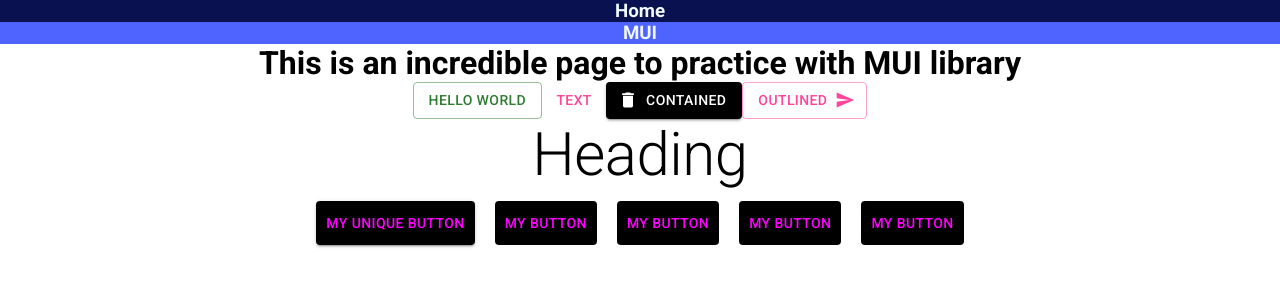
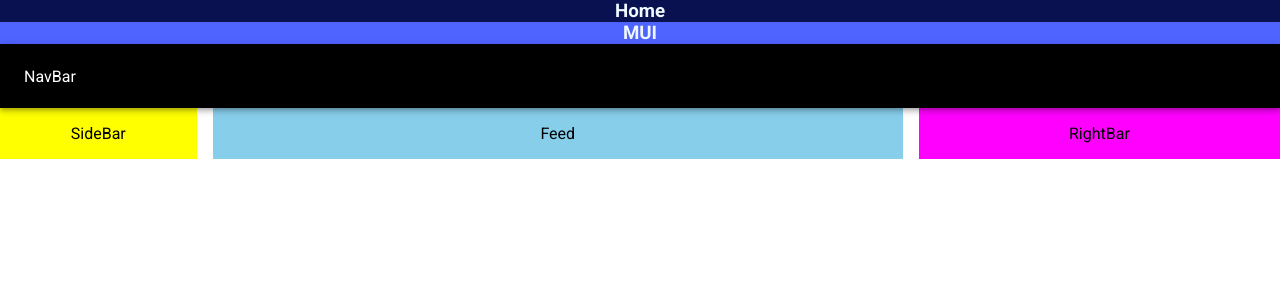
Before and after one commit to PlatenPrime/tutorials, a React (Create React App) app: page /mui in a window 1280 px wide. Shown: the top 300 px of the page. Built offline with nearby package versions, Linux system fonts and the light colour scheme.

Commit message:
move further in mui

```diff
--- a/src/pages/MUI/MUI.js
+++ b/src/pages/MUI/MUI.js
@@ -1,63 +1,31 @@
 import React from 'react';
-import Button from '@mui/material/Button';
-import DeleteIcon from '@mui/icons-material/Delete';
-import SendIcon from '@mui/icons-material/Send';
-import { ThemeProvider, Typography } from '@mui/material';
-import { styled } from '@mui/system';
+import { Box, Stack, ThemeProvider, Typography } from '@mui/material';
 import { theme } from '../../theme';
+import MUISideBar from './MUIComponents/MUISideBar';
+import MUIFeed from './MUIComponents/MUIFeed';
+import MUIRightBar from './MUIComponents/MUIRightBar';
+import MUINavBar from './MUIComponents/MUINavBar';
+
 
 const MUI = () => {
-
-	const MyButton = styled(Button)(
-		{
-			backgroundColor: "black",
-			color: "#f0f",
-			margin: "10px",
-			padding: "10px",
-			"&:hover": {
-				backgroundColor: "blue",
-			},
-			"&:disabled": {
-				backgroundColor: "gray",
-			}
-		}
-	)
 
 
 
 
 	return (
 		<ThemeProvider theme={theme}>
-			<div>
-				<h1>This is an incredible page to practice with MUI library</h1>
-				<Button variant="outlined" color='success'>Hello World</Button>
-				<Button variant="text" color='secondary'>Text</Button>
-				<Button startIcon={<DeleteIcon />} variant="contained">Contained</Button>
-				<Button endIcon={<SendIcon />} color='secondary' variant="outlined">Outlined</Button>
-				<Typography variant="h2" component="h4">
-					Heading
-				</Typography>
-				<Button variant='contained'
-					sx={{
-						backgroundColor: "black",
-						color: "#f0f",
-						margin: "10px",
-						padding: "10px",
-						"&:hover": {
-							backgroundColor: "blue",
-						},
-						"&:disabled": {
-							backgroundColor: "gray",
-						},
+			<Box>
+				<MUINavBar />
+				<Stack direction="row" spacing={2} justifyContent="space-between">
+					<MUISideBar />
+					<MUIFeed />
+					<MUIRightBar />
+
+				</Stack>
 
 
-					}}
-				>My Unique button</Button>
-				<MyButton color='secondary'>My Button</MyButton>
-				<MyButton>My Button</MyButton>
-				<MyButton>My Button</MyButton>
-				<MyButton>My Button</MyButton>
-			</div>
+
+			</Box>
 
 		</ThemeProvider>
 
--- /dev/null
+++ b/src/pages/MUI/MUIComponents/MUIFeed.jsx
@@ -0,0 +1,12 @@
+import { Box } from '@mui/material';
+import React from 'react';
+
+const MUIFeed = () => {
+	return (
+		<Box bgcolor="skyblue" flex={4} p={2}>
+			Feed
+		</Box>
+	);
+};
+
+export default MUIFeed;
--- /dev/null
+++ b/src/pages/MUI/MUIComponents/MUINavBar.jsx
@@ -0,0 +1,12 @@
+import { AppBar, Toolbar } from '@mui/material';
+import React from 'react';
+
+const MUINavBar = () => {
+	return (
+		<AppBar position='relative'>
+			<Toolbar>NavBar</Toolbar>
+		</AppBar>
+	);
+};
+
+export default MUINavBar;
--- /dev/null
+++ b/src/pages/MUI/MUIComponents/MUIRightBar.jsx
@@ -0,0 +1,12 @@
+import { Box } from '@mui/material';
+import React from 'react';
+
+const MUIRightBar = () => {
+	return (
+		<Box bgcolor="fuchsia" flex={2} p={2} sx={{ display: { xs: "none", sm: "block" } }}>
+			RightBar
+		</Box>
+	);
+};
+
+export default MUIRightBar;
--- /dev/null
+++ b/src/pages/MUI/MUIComponents/MUISideBar.jsx
@@ -0,0 +1,12 @@
+import { Box } from '@mui/material';
+import React from 'react';
+
+const MUISideBar = () => {
+	return (
+		<Box bgcolor="yellow" flex={1} p={2} sx={{ display: { xs: "none", sm: "block" } }} >
+			SideBar
+		</Box>
+	);
+};
+
+export default MUISideBar;
```
